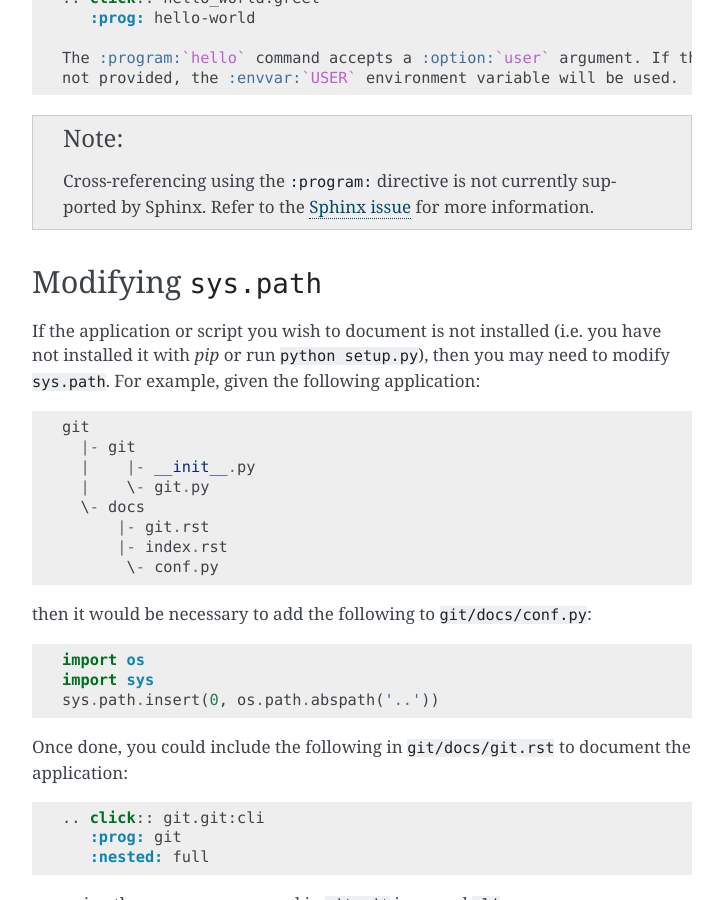
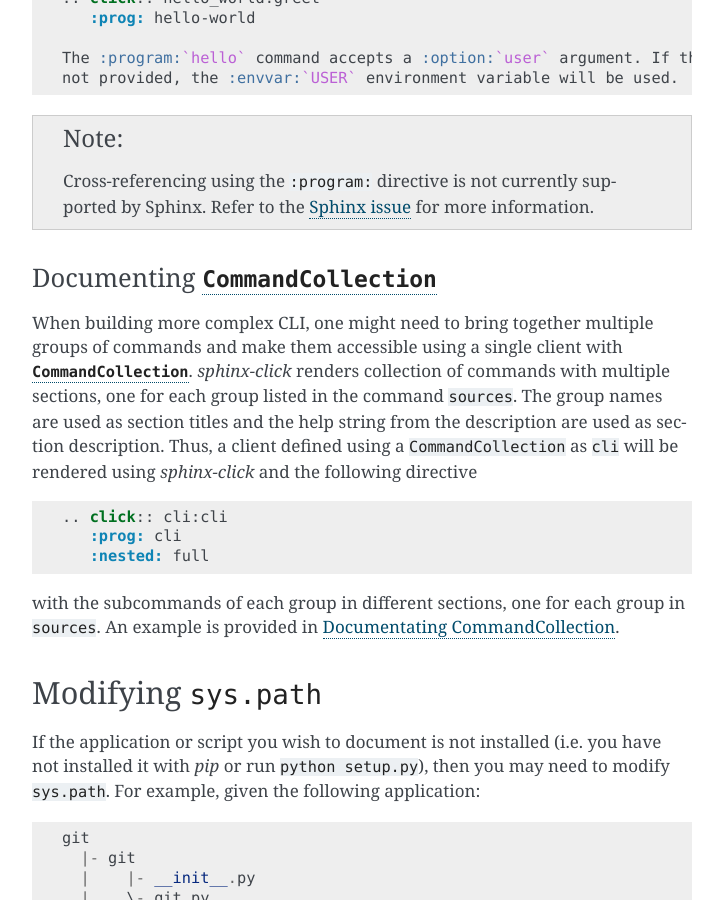
Before and after one commit to click-contrib/sphinx-click, a Sphinx documentation site: the page built from docs/usage.rst, in a window 1280 px wide and 900 px high, scrolled down 2598 px. Shown: the whole window, without its empty margins (388-1111 px from the left). Built offline with Sphinx 7.4.7, drawn with Linux system fonts in a browser that asks for light colours; some of the changed text lies outside the part shown.

Commit message:
DOC add basic example with CommandCollection

```diff
--- a/docs/conf.py
+++ b/docs/conf.py
@@ -15,7 +15,7 @@ needs_sphinx = '1.5'
 # Add any Sphinx extension module names here, as strings. They can be
 # extensions coming with Sphinx (named 'sphinx.ext.*') or your custom
 # ones.
-extensions = []
+extensions = ["sphinx_click"]
 
 # Add any paths that contain templates here, relative to this directory.
 templates_path = []
--- a/docs/index.rst
+++ b/docs/index.rst
@@ -15,6 +15,7 @@ __ http://click.pocoo.org/
    usage
    contributing
    changelog
+   examples/index
 
 .. seealso::
 
--- a/docs/usage.rst
+++ b/docs/usage.rst
@@ -147,6 +147,27 @@ the roles provided by the `Sphinx standard domain`_.
 
     __ https://github.com/sphinx-doc/sphinx/issues/880
 
+Documenting |CommandCollection|_
+~~~~~~~~~~~~~~~~~~~~~~~~~~~~~~~~
+
+When building more complex CLI, one might need to bring together multiple groups
+of commands and make them accessible using a single client with |CommandCollection|_.
+*sphinx-click* renders collection of commands with multiple sections, one for each
+group listed in the command ``sources``. The group names are used as section titles
+and the help string from the description are used as section description.
+Thus, a client defined using a |CommandCollection| as ``cli`` will be rendered
+using *sphinx-click* and the following directive
+
+.. code-block:: rst
+
+   .. click:: cli:cli
+      :prog: cli
+      :nested: full
+
+with the subcommands of each group in different sections, one for each group in
+``sources``. An example is provided in :ref:`example_commandcollections`.
+
+
 Modifying ``sys.path``
 ----------------------
 
@@ -184,3 +205,6 @@ assuming the group or command in ``git.git`` is named ``cli``.
 
 Refer to `issue #2 <https://github.com/click-contrib/sphinx-click/issues/2>`__
 for more information.
+
+.. |CommandCollection| replace:: :code:`CommandCollection`
+.. _CommandCollection: https://click.palletsprojects.com/en/7.x/api/#click.CommandCollection
```
Also changed, not shown: docs/examples/commandcollections.rst (added, +27 -0 lines), docs/examples/index.rst (added, +8 -0 lines), 4 other files.
